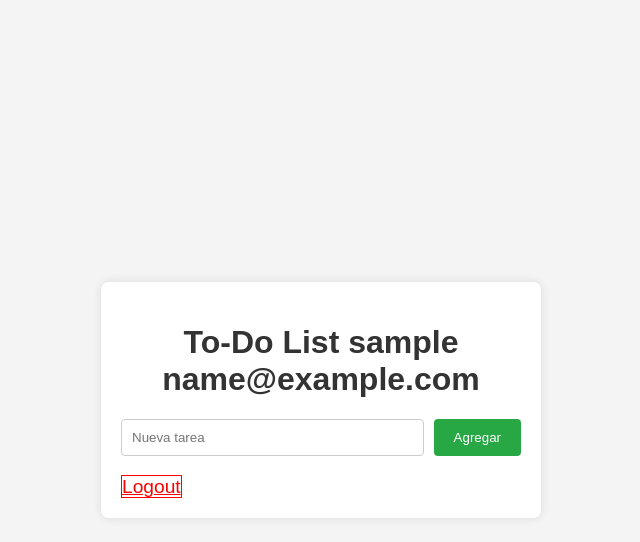
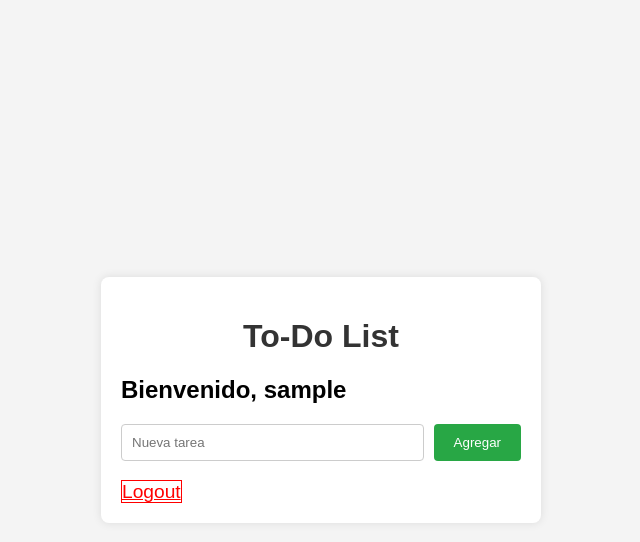
Before and after one commit to sricardosv/todolist, a Flask app: page / in a window 1280 px wide. Shown: the top 542 px of the page, without its empty margins (319-959 px from the left). Run offline with Flask 3, Linux system fonts and the light colour scheme; the visitor is signed in with stand-in values (Sample User, id 1); data that the repository does not hold is empty.

Commit message:
cambio texto de saludo en index.html

```diff
--- a/app/templates/index.html
+++ b/app/templates/index.html
@@ -9,7 +9,8 @@
 </head>
 <body>
     <div class="container">
-        <h1>To-Do List {{user.username}} {{user.email}}</h1>
+        <h1>To-Do List</h1>
+        <h2>Bienvenido, {{ current_user.username }}</h2>
         <form action="{{ url_for('main.add_task') }}" method="POST">
             <input type="text" name="title" placeholder="Nueva tarea">
             <button type="submit">Agregar</button>
```
